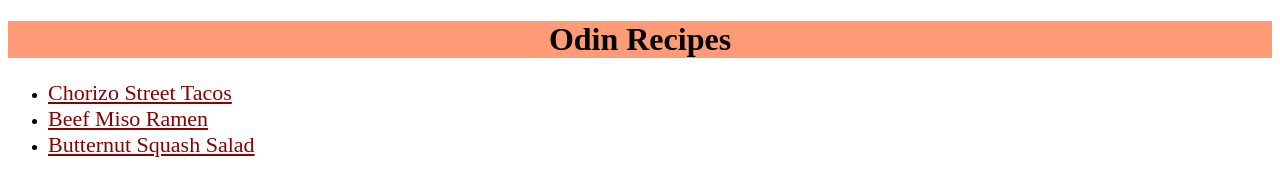
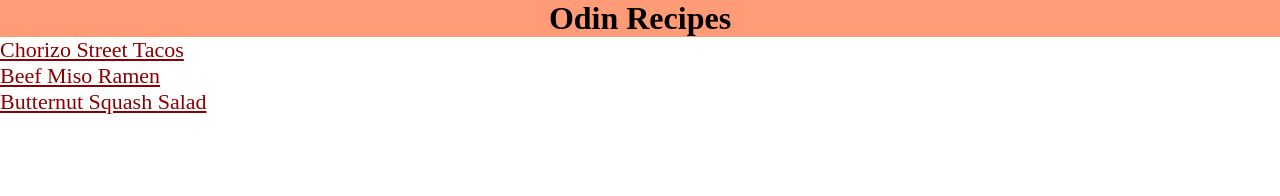
Before and after one commit to JacopoTan/odin-recipes, a plain HTML site: page index.html in a window 1280 px wide. Drawn offline with Linux system fonts and the light colour scheme.

Commit message:
Bugfixes

```diff
--- a/styles.css
+++ b/styles.css
@@ -1,3 +1,14 @@
+*,
+*::before,
+*::after {
+    box-sizing: border-box;
+}
+
+* {
+    margin: 0;
+    padding: 0;
+}
+
 .headline {
     background-color: #ff7f50c5;
     color: black;
```
